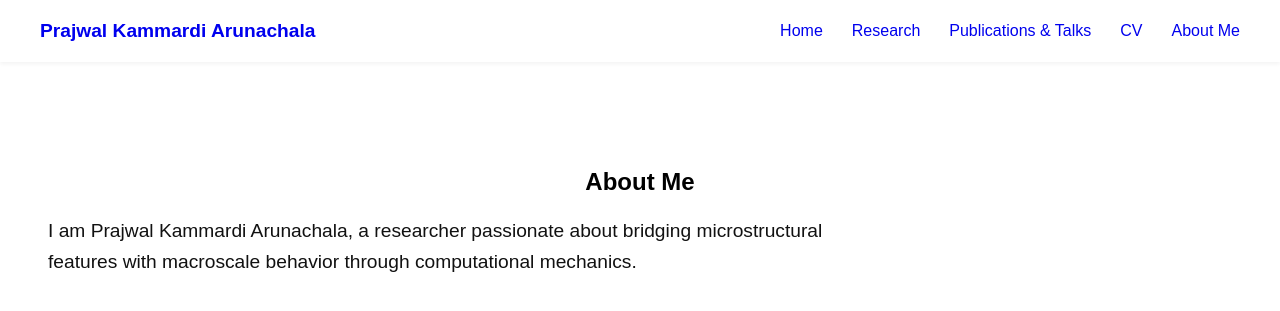
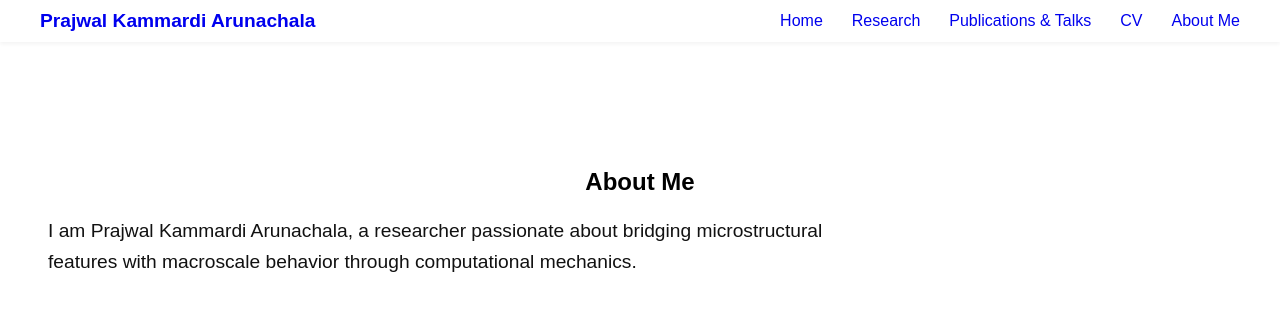
Before and after one commit to prajwalka/prajwalka.github.io, a Jekyll site: the page built from about.md, in a window 1280 px wide. Shown: the top 311 px of the page. Built offline with Jekyll 4.4.1, drawn with Linux system fonts in a browser that asks for light colours; some web fonts are replaced.

Commit message:
Updating homepage

```diff
--- a/assets/style.css
+++ b/assets/style.css
@@ -18,7 +18,8 @@ header {
   width: 100%;
   max-width: 1200px; /* Optional: Limit content width inside header */
   margin: 0 auto;
-  padding: 20px 40px;
+  padding: 10px 20px;
+  color: black;
   display: flex;
   align-items: center;
   justify-content: space-between;
```
